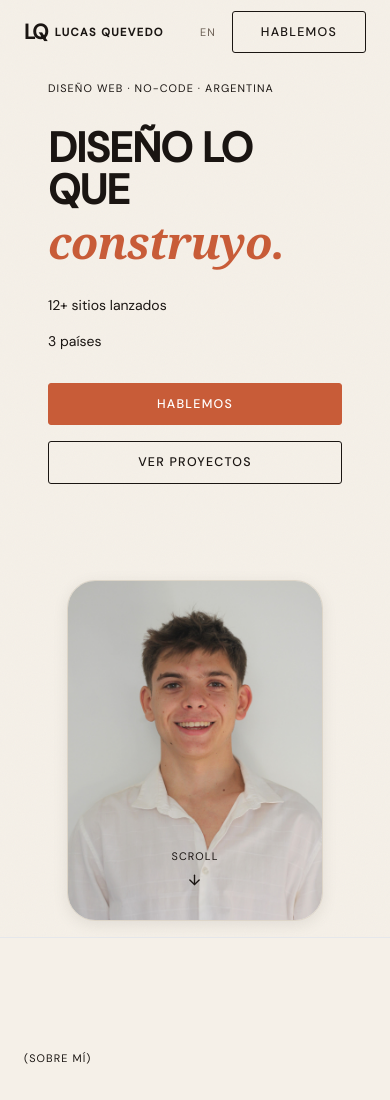
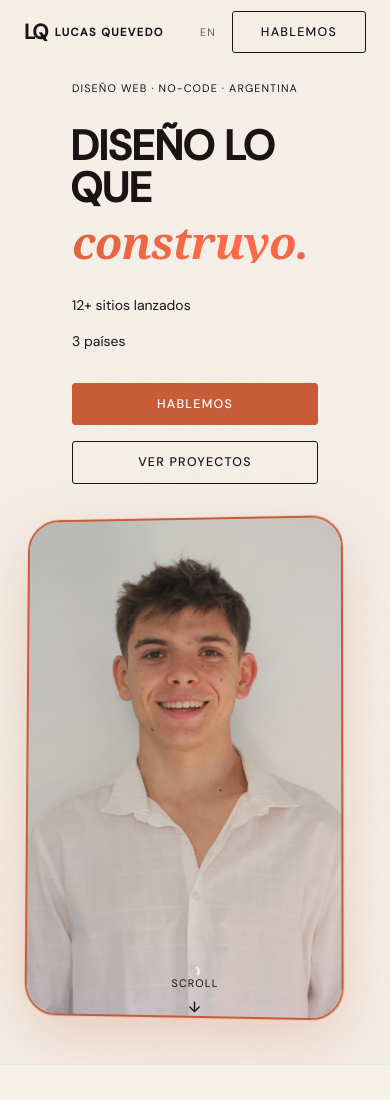
Before and after one commit to Quevedo05/Proyecto1-portfolio, a website: page index.html in a window 390 px wide. Shown: the top 1100 px of the page. Drawn offline with nearby package versions, Linux system fonts and the light colour scheme; a web font is replaced by a local one.

Commit message:
design: hero section experimental — glitch, gradientes animados, efecto 3D
Cambios principales:
- Rediseño de layout asimétrico (1fr 1.2fr) más dinámico
- Efecto de glitch en título principal con desplazamiento y cambio de colores
- Gradiente animado en text italic 'construyo' (magenta → naranja → magenta)
- Foto con efecto 3D perspective y rotación al hover
- Overlay de gradiente pulsante sobre la foto
- Border color naranja (#c85c38) más prominente
- Transiciones smooth y fluidas con cubic-bezier
- Responsive design mejorado para mobile

```diff
--- a/index.html
+++ b/index.html
@@ -200,6 +200,131 @@
         grid-template-columns: 1fr;
         padding: 5rem 1.5rem 3rem;
       }
+    }
+
+    /* ─── Hero grid experimental (asimétrico) ──────────────────────── */
+    .hero-grid-experimental {
+      display: grid;
+      grid-template-columns: 1fr 1.2fr;
+      gap: 2rem;
+      align-items: stretch;
+      min-height: 100vh;
+      padding: 6rem 0 4rem;
+      position: relative;
+    }
+    @media (max-width: 768px) {
+      .hero-grid-experimental {
+        grid-template-columns: 1fr;
+        padding: 5rem 0 3rem;
+      }
+    }
+
+    .hero-text-content {
+      padding: 0 3rem;
+      display: flex;
+      flex-direction: column;
+      justify-content: center;
+    }
+
+    .hero-photo-container {
+      position: relative;
+      min-height: 100%;
+      display: flex;
+      align-items: center;
+      justify-content: center;
+      padding-right: 3rem;
+    }
+    @media (max-width: 768px) {
+      .hero-photo-container {
+        min-height: 500px;
+        padding-right: 1.5rem;
+      }
+    }
+
+    /* ─── Glitch effect ─────────────────────────────────────────────── */
+    @keyframes glitch-shift {
+      0%, 100% { transform: translate(0); }
+      20% { transform: translate(-2px, 2px); }
+      40% { transform: translate(-2px, -2px); }
+      60% { transform: translate(2px, 2px); }
+      80% { transform: translate(2px, -2px); }
+    }
+
+    @keyframes glitch-color {
+      0%, 100% { text-shadow: -2px 0 #ff00ff, 2px 0 #00ffff; }
+      25% { text-shadow: -2px 0 #00ffff, 2px 0 #ff00ff; }
+      50% { text-shadow: -2px 0 #ffff00, 2px 0 #ff0080; }
+      75% { text-shadow: -2px 0 #ff0080, 2px 0 #ffff00; }
+    }
+
+    .hero-glitch {
+      position: relative;
+      animation: glitch-shift 0.15s infinite;
+    }
+    .hero-glitch:hover {
+      animation: glitch-color 0.5s infinite;
+    }
+
+    .hero-glitch-accent {
+      position: relative;
+      background: linear-gradient(135deg, #c85c38, #ff6b4a, #c85c38);
+      background-size: 200% 200%;
+      -webkit-background-clip: text;
+      -webkit-text-fill-color: transparent;
+      background-clip: text;
+      animation: gradient-shift 4s ease infinite;
+    }
+
+    @keyframes gradient-shift {
+      0%, 100% { background-position: 0% 50%; }
+      50% { background-position: 100% 50%; }
+    }
+
+    /* ─── Experimental photo frame ──────────────────────────────────── */
+    .photo-frame-experimental {
+      position: relative;
+      width: 100%;
+      height: 100%;
+      max-width: 500px;
+      max-height: 600px;
+      margin: auto;
+      border-radius: 32px;
+      overflow: hidden;
+      border: 2px solid #c85c38;
+      box-shadow: 0 20px 60px rgba(200, 92, 56, 0.25),
+                  0 0 0 1px rgba(200, 92, 56, 0.1);
+      transform: perspective(1200px) rotateY(-5deg) rotateX(2deg);
+      transition: transform 0.4s cubic-bezier(0.16, 1, 0.3, 1);
+    }
+
+    .hero-photo-container:hover .photo-frame-experimental {
+      transform: perspective(1200px) rotateY(0deg) rotateX(0deg);
+    }
+
+    .photo-image-experimental {
+      width: 100%;
+      height: 100%;
+      object-fit: cover;
+      display: block;
+      transition: filter 0.4s ease;
+    }
+
+    .photo-frame-experimental:hover .photo-image-experimental {
+      filter: brightness(1.1) contrast(1.05);
+    }
+
+    .photo-gradient-overlay {
+      position: absolute;
+      inset: 0;
+      background: linear-gradient(135deg, transparent 0%, rgba(200, 92, 56, 0.15) 100%);
+      pointer-events: none;
+      opacity: 0;
+      animation: pulse-overlay 3s ease-in-out infinite;
+    }
+
+    @keyframes pulse-overlay {
+      0%, 100% { opacity: 0; }
+      50% { opacity: 1; }
     }
 
     /* ─── Hero italic (Playfair Display) ──────────────────────────── */
@@ -426,20 +551,20 @@
   <main>
 
     <!-- ═════════════════════════════════════════════════════════ HERO -->
-    <section id="hero" class="relative px-6 lg:px-12">
-      <div class="hero-grid max-w-7xl mx-auto">
+    <section id="hero" class="relative px-6 lg:px-12 overflow-hidden">
+      <div class="hero-grid-experimental max-w-7xl mx-auto">
 
-        <!-- Left column: text -->
-        <div class="flex flex-col justify-center reveal">
+        <!-- Left column: text with glitch effect -->
+        <div class="flex flex-col justify-center reveal hero-text-content">
           <p class="text-label uppercase font-body text-ink-muted mb-8 tracking-widest" data-i18n="hero.label">
             Diseño web · No-Code · Argentina
           </p>
 
-          <h1 class="font-heading text-ink uppercase leading-none mb-2" style="font-size: clamp(2.6rem, 7vw, 5.5rem); letter-spacing: -0.02em; font-weight: 800;" data-i18n="hero.line1">
+          <h1 class="hero-glitch font-heading text-ink uppercase leading-none mb-2" style="font-size: clamp(2.6rem, 7vw, 5.5rem); letter-spacing: -0.02em; font-weight: 800;" data-i18n="hero.line1">
             Diseño lo que
           </h1>
 
-          <h1 class="hero-italic mb-8" data-i18n="hero.line2">
+          <h1 class="hero-italic hero-glitch-accent mb-8" data-i18n="hero.line2">
             construyo.
           </h1>
 
@@ -454,14 +579,15 @@
           </div>
         </div>
 
-        <!-- Right column: photo -->
-        <div class="flex justify-center lg:justify-end reveal" style="transition-delay: 0.1s;">
-          <div class="w-64 md:w-80 aspect-[3/4] overflow-hidden" style="border-radius: 28px; border: 1px solid #ddd5c8; transform: translateY(2rem); box-shadow: 0 4px 16px rgba(0,0,0,0.08);">
+        <!-- Right column: photo with experimental styling -->
+        <div class="hero-photo-container reveal" style="transition-delay: 0.1s;">
+          <div class="photo-frame-experimental">
             <img
               src="assets/foto-lucas.jpg"
               alt="Lucas Quevedo"
-              class="w-full h-full object-cover object-top"
+              class="photo-image-experimental"
             />
+            <div class="photo-gradient-overlay"></div>
           </div>
         </div>
 
```
Also changed, not shown: 1 other file.
